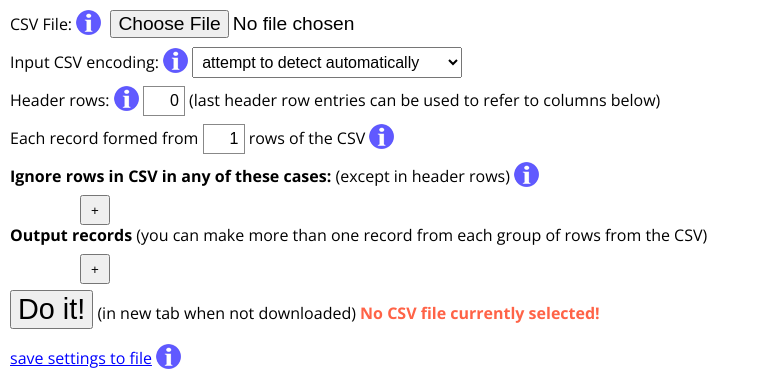
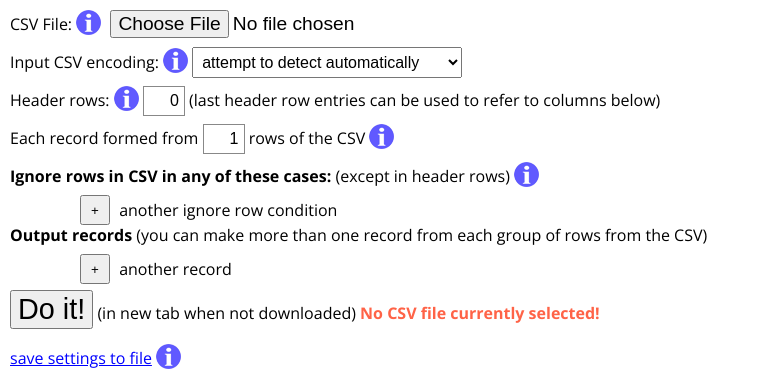
Before and after one commit to davidearl/jcomma, a PHP site: page / in a window 1280 px wide. Shown: the part 665-1048 px from the top of the page, without its empty margins (0-760 px from the left). Run offline with PHP 8.4, Linux system fonts and the light colour scheme.

Commit message:
tidy up layout and update docs

```diff
--- a/index.php
+++ b/index.php
@@ -22,7 +22,7 @@
 	<li>as a <a class='chelp' href='help.php?a=huselibrary'>library</a> integrated into another product</li>
 	<li>in a Linux or Windows <a class='chelp' href='help.php?a=huseshell'>shell command</a> or pipe</li>
   </ul>
-  <p><a href='https://github.com/davidearl/jcomma/blob/master/LICENSE'>MIT License</a> | <a href='https://github.com/davidearl/jcomma'>On GitHub</a></p>
+  <p><a href='help.php' target='jcommahelp'>Help</a> | <a href='https://github.com/davidearl/jcomma/blob/master/LICENSE'>MIT License</a> | <a href='https://github.com/davidearl/jcomma'>On GitHub</a></p>
   <hr>
 
   <div>
@@ -135,13 +135,13 @@
 	<div class='csection coptions clevel1'>
 	  <label class='clabelheader'>Ignore rows in CSV in any of these cases:</label> (except in header rows) <a class='chelp cinfo' href='help.php?a=hignorerows'></a><br>
 	  <ul class='clist'></ul>
-	  <button id='iaddignorerows' class='cadd' proforma='iignorerowsproforma'>+</button>
+	  <button id='iaddignorerows' class='cadd' proforma='iignorerowsproforma'>+</button> <span class='canother'>another ignore row condition</span>
 	</div>
 
   	<div class='csection coptions clevel1'>
 	  <label class='clabelheader'>Output records</label> (you can make more than one record from each group of rows from the CSV)<br>
 	  <ul class='clist'></ul>
-	  <button id='iaddrecord' class='cadd' proforma='irecordproforma'>+</button>
+	  <button id='iaddrecord' class='cadd' proforma='irecordproforma'>+</button> <span class='canother'>another record</span>
 	</div>
 
     <div class='csection clevel1'>
@@ -184,14 +184,14 @@
 		<label class='clabelheader'>Fields of output record:</label>
 		  <a class='chelp cinfo' href='help.php?a=hfields'></a><br>
    		<ul class='clist'></ul>
-		<button id='iaddfield' class='cadd' proforma='ifieldproforma'>+</button>
+		<button id='iaddfield' class='cadd' proforma='ifieldproforma'>+</button> <span class='canother'>another field</span>
 	  </div>
 
 	  <div class='coptions cgroup'>
 		<label class='clabelheader'>Don't output record in any of theses cases:</label>
 		  <a class='chelp cinfo' href='help.php?a=hunless'></a><br>
   		<ul class='clist'></ul>
-		<button id='iaddrecordif' class='cadd' proforma='irecordifproforma'>+</button>
+		<button id='iaddrecordif' class='cadd' proforma='irecordifproforma'>+</button> <span class='canother'>another "don't output record" condition</span>
 	  </div>
 	</li>
 
@@ -246,12 +246,12 @@
 		<label class='clabelheader'>Field concatenated from:</label>
 		  <a class='chelp cinfo' href='help.php?a=hcomprising'></a><br>
 		  <ul class='clist'></ul>
-		  <button id='iaddfieldcomprising' class='cadd' proforma='ifieldcomprisingproforma'>+</button>
+		  <button id='iaddfieldcomprising' class='cadd' proforma='ifieldcomprisingproforma'>+</button> <span class='canother'>another column or text</span>
 		<br>
 		<label class='clabelheader'>Field options:</label> (applied in order)
 		  <a class='chelp cinfo' href='help.php?a=hoptions'></a><br>
 		  <ul class='clist'></ul>
-		  <button id='iaddfieldoption' class='cadd' proforma='ifieldoptionproforma'>+</button>
+		  <button id='iaddfieldoption' class='cadd' proforma='ifieldoptionproforma'>+</button> <span class='canother'>another option</span>
 	  </div>
 	</li>
 
--- a/jcomma.css
+++ b/jcomma.css
@@ -77,6 +77,9 @@ body {
 .cremove, .cmove {
 	float: left;
 }
+.clevel4 .cremove, .clevel4 .cmove {
+	top: 0;
+}
 
 .cbulleted {
 	list-style-type: ring;
@@ -122,7 +125,7 @@ select {
 
 .cfields {
 	border: 1px solid #888;
-	padding: 5px;
+	padding: 5px 5px 15px 5px;
 	margin: 5px 5px 5px 70px;
 	background: #eeeeee;
 }
@@ -199,3 +202,8 @@ a {
 	font-weight: bold;
 	color: tomato;
 }
+
+.canother {
+	position: relative;
+	top: 5px;
+}
```
Also changed, not shown: README.md.
